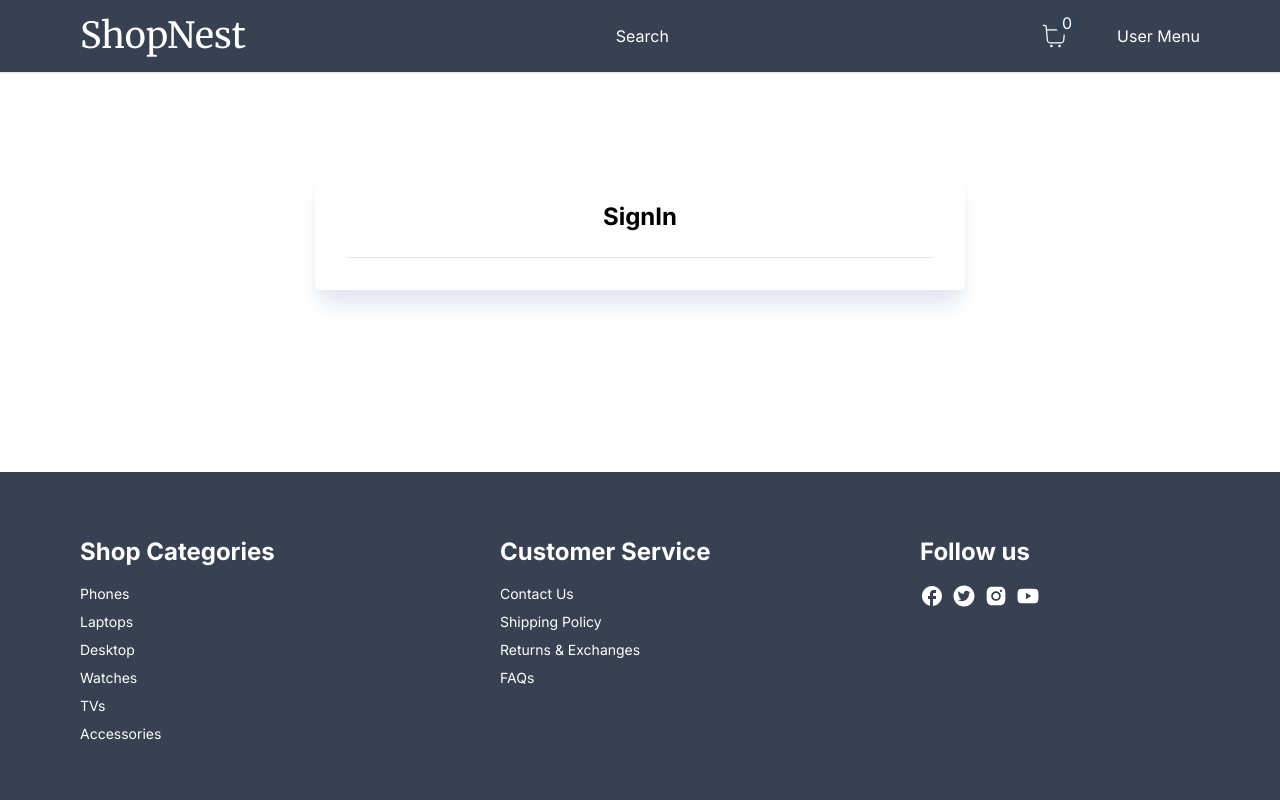
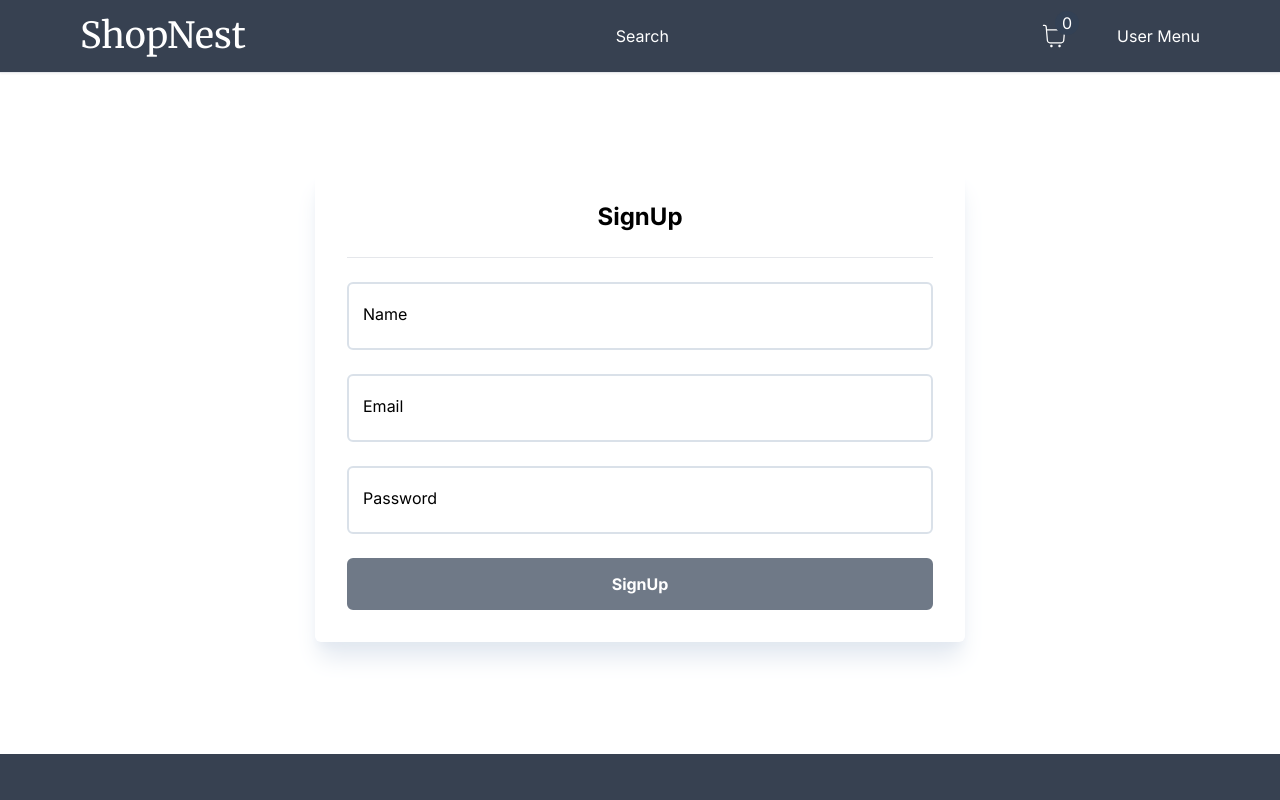
Before and after one commit to OneFriendlyCoder/ShopNest, a Next.js app: page /register in a window 1280 px wide. Shown: the top 800 px of the page. Built offline with nearby package versions, Linux system fonts and the light colour scheme.

Commit message:
Taking user input register form

```diff
--- a/src/app/components/inputs/input.tsx
+++ b/src/app/components/inputs/input.tsx
@@ -16,7 +16,7 @@ const Input:React.FC<InputProps> = ({id, label, type, disabled, required, regist
     return (
         <div className="w-full relative">
             <input autoComplete="off" id={id} disabled={disabled} {...register(id, {required})} placeholder="" type={type} className={`peer w-full p-4 pt-6 outline-none bg-white font-light border-2 rounded-md transition disabled: opacity-70 disabled:cursor-not-allowed ${errors[id]?'border-rose-400':'border-slate-300'} ${errors[id]?'focus:border-rose-400':'focus:border-slate-300'}`}/>
-                <label htmlFor={id} className="absolute cursor-text text-md duration-150 transform -translate-y-3 top-5 z-10 origin-[0] left-4 peer-placeholder-shown: scale-100 peer-placeholder-shown:translate-y-0 peer-focus:scale-75 peer-focus:translate-y-4">label</label>
+                <label htmlFor={id} className="absolute cursor-text text-md duration-150 transform -translate-y-3 top-5 z-10 origin-[0] left-4 peer-placeholder-shown: scale-100 peer-placeholder-shown:translate-y-0 peer-focus:scale-50 peer-focus:translate-y-6">{label}</label>
         </div>
     );
 }
--- a/src/app/register/RegisterForm.tsx
+++ b/src/app/register/RegisterForm.tsx
@@ -1,11 +1,28 @@
 "use client"
 
+import { FieldValue } from "react-hook-form";
 import Heading from "../components/Heading";
+import Input from "../components/inputs/input";
+import { useState } from "react";
+import { FieldValues,useForm, SubmitHandler } from "react-hook-form";
+import Button from "../components/Button";
 const RegisterForm = () => {
+    const [isLoading, setIsLoading] = useState<boolean>(false);
+    const {register, handleSubmit, formState: {errors}} = useForm<FieldValues>({});
+
+    const onSubmit: SubmitHandler<FieldValues> = (data) => {
+        setIsLoading(true);
+        console.log(data);
+    }
+
     return (
         <>
-            <Heading title="SignIn"/>
+            <Heading title="SignUp"/>
             <hr className="bg-slate-300 w-full h-px" />
+            <Input id="name" label="Name" disabled={isLoading} register={register} errors={errors} required/>
+            <Input id="email" label="Email" disabled={isLoading} register={register} errors={errors} required/>
+            <Input id="password" label="Password" disabled={isLoading} register={register} errors={errors} required type="password"/>
+            <Button label={isLoading ? 'Loading' : 'SignUp'} onClick={handleSubmit(onSubmit)}/>
         </>
     );
 }
```
